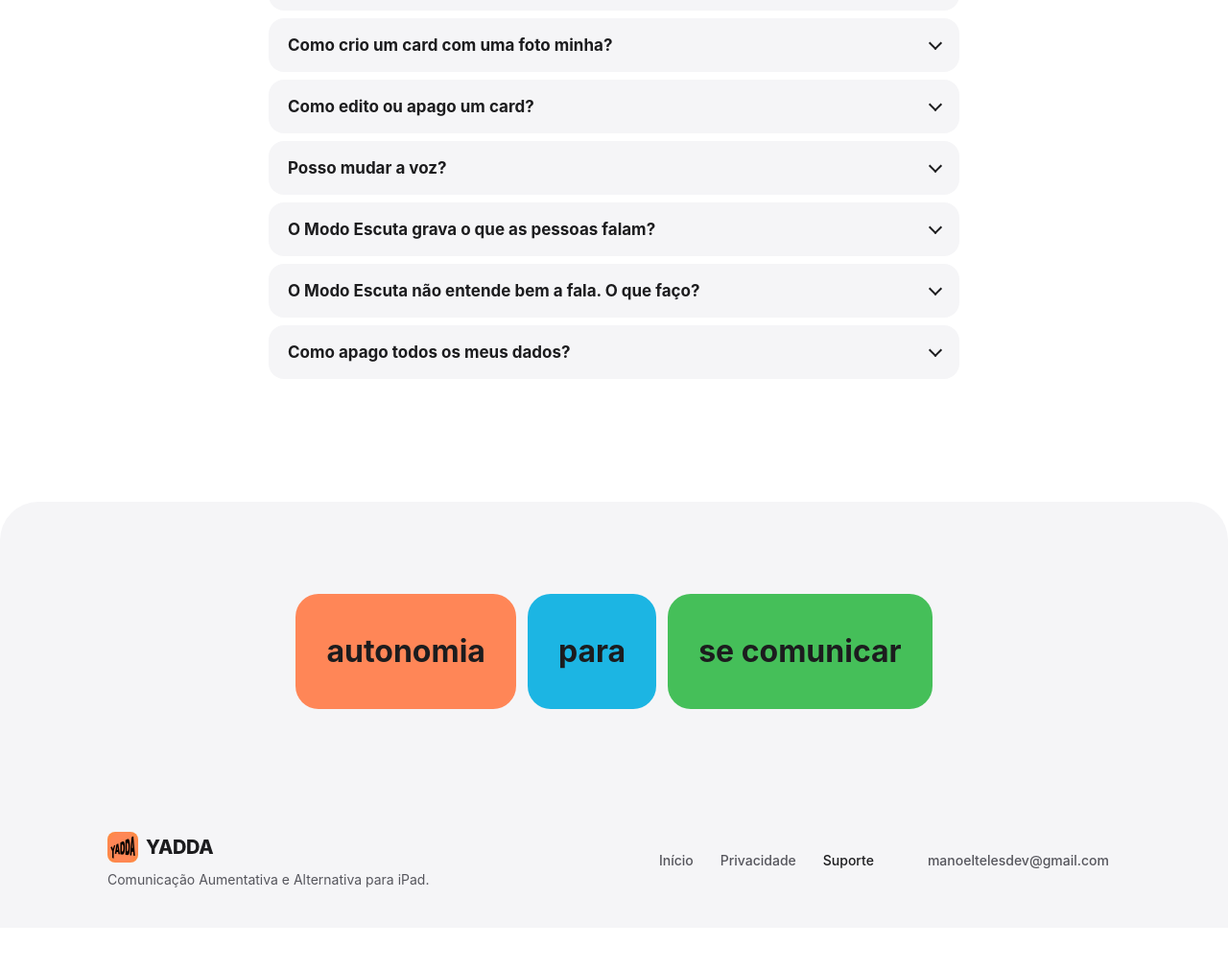
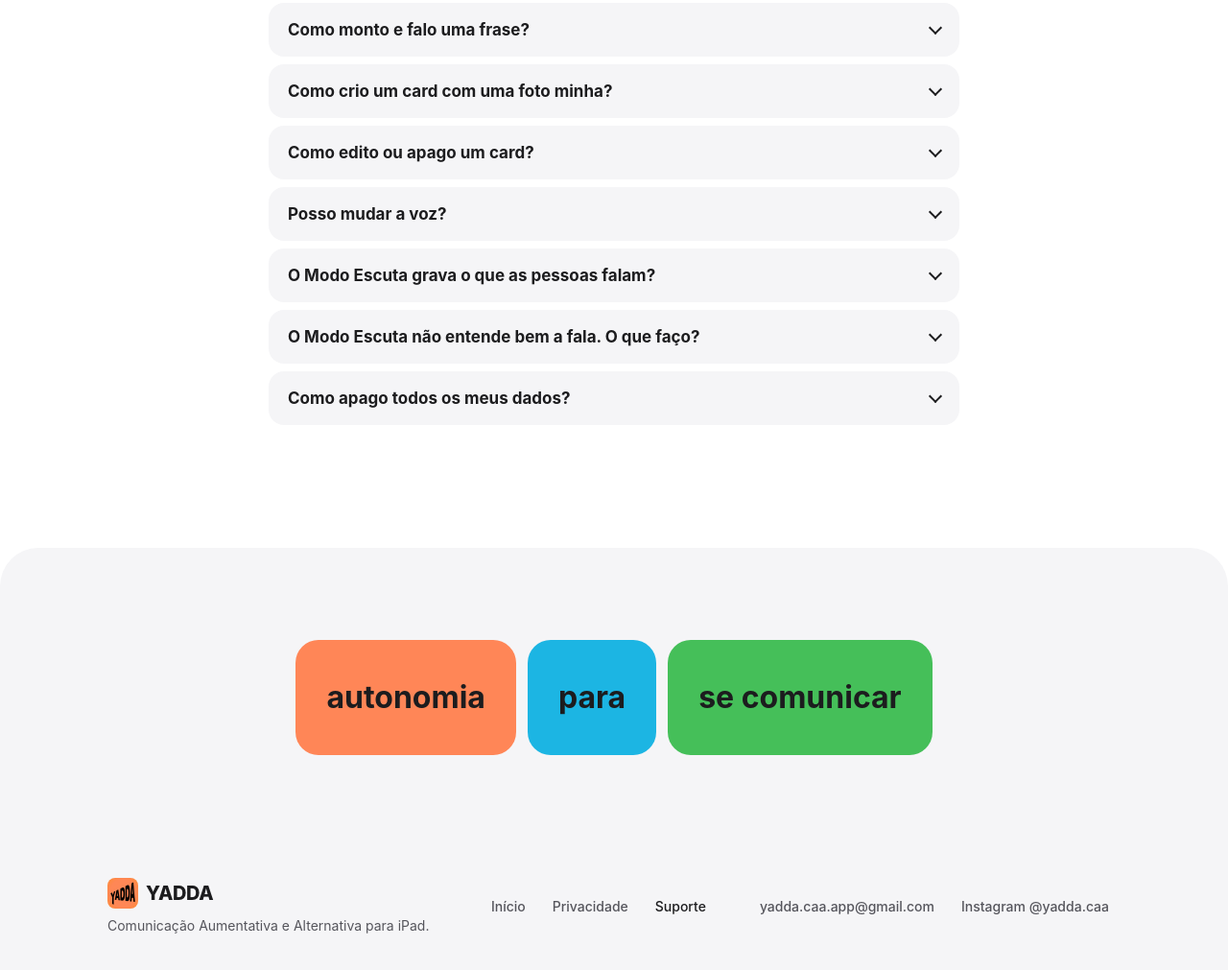
Before and after one commit to manoeltelesps/yadda-site, a plain HTML site: page suporte.html in a window 1280 px wide. Shown: the part 497-1508 px from the top of the page at 96% size. Before the commit the page ends 1464 px from the top, so only its background shows below. Drawn offline with Linux system fonts and the light colour scheme.

Commit message:
Troca o e-mail de contato e adiciona o Instagram @yadda.caa

```diff
--- a/estilo.css
+++ b/estilo.css
@@ -1053,7 +1053,8 @@ p { margin: 0; }
 }
 .rodape__links a:hover, .rodape__contato:hover { color: var(--color-text); background: var(--color-surface-strong); }
 .rodape__links a[aria-current="page"] { color: var(--color-text); }
-.rodape__contato { justify-self: start; margin-left: calc(-1 * var(--space-3)); }
+.rodape__contatos { display: flex; flex-wrap: wrap; gap: var(--space-1); justify-self: start; margin-left: calc(-1 * var(--space-3)); }
+.rodape__contato { justify-self: start; }
 
 @media (min-width: 768px) {
   .rodape__fecho { padding-top: var(--space-24); padding-bottom: var(--space-24); }
@@ -1070,7 +1071,7 @@ p { margin: 0; }
     align-items: center;
     gap: var(--space-8);
   }
-  .rodape__links, .rodape__contato { margin-left: 0; }
+  .rodape__links, .rodape__contatos { margin-left: 0; }
 }
 
 @media (prefers-reduced-motion: reduce) {
--- a/suporte.html
+++ b/suporte.html
@@ -64,7 +64,8 @@
   <main id="conteudo" class="conteudo leitura">
     <h1 data-palavras>Suporte</h1>
     <p class="apoio" data-entra>Precisa de ajuda com o YADDA? Escreva para a gente contando o que aconteceu, o modelo do iPad e a versão do iPadOS.</p>
-    <p data-entra><a class="botao botao--principal" href="mailto:manoeltelesdev@gmail.com?subject=Suporte%20YADDA">Enviar e-mail</a></p>
+    <p data-entra><a class="botao botao--principal" href="mailto:yadda.caa.app@gmail.com?subject=Suporte%20YADDA">Enviar e-mail</a></p>
+    <p class="apoio" data-entra>Se preferir, fale com a gente no Instagram: <a href="https://www.instagram.com/yadda.caa/" rel="noopener">@yadda.caa</a>.</p>
 
     <h2 data-revela>Perguntas frequentes</h2>
     <div class="perguntas" data-cascata>
@@ -117,7 +118,10 @@
           <a href="privacidade.html">Privacidade</a>
           <a href="suporte.html" aria-current="page">Suporte</a>
       </nav>
-      <a class="rodape__contato" href="mailto:manoeltelesdev@gmail.com">manoeltelesdev@gmail.com</a>
+      <div class="rodape__contatos">
+        <a class="rodape__contato" href="mailto:yadda.caa.app@gmail.com">yadda.caa.app@gmail.com</a>
+        <a class="rodape__contato" href="https://www.instagram.com/yadda.caa/" rel="noopener" aria-label="Instagram do YADDA, @yadda.caa">Instagram @yadda.caa</a>
+      </div>
     </div>
   </footer>
 </body>
```
Also changed, not shown: index.html (+4 -1 lines), privacidade.html (+5 -2 lines).
